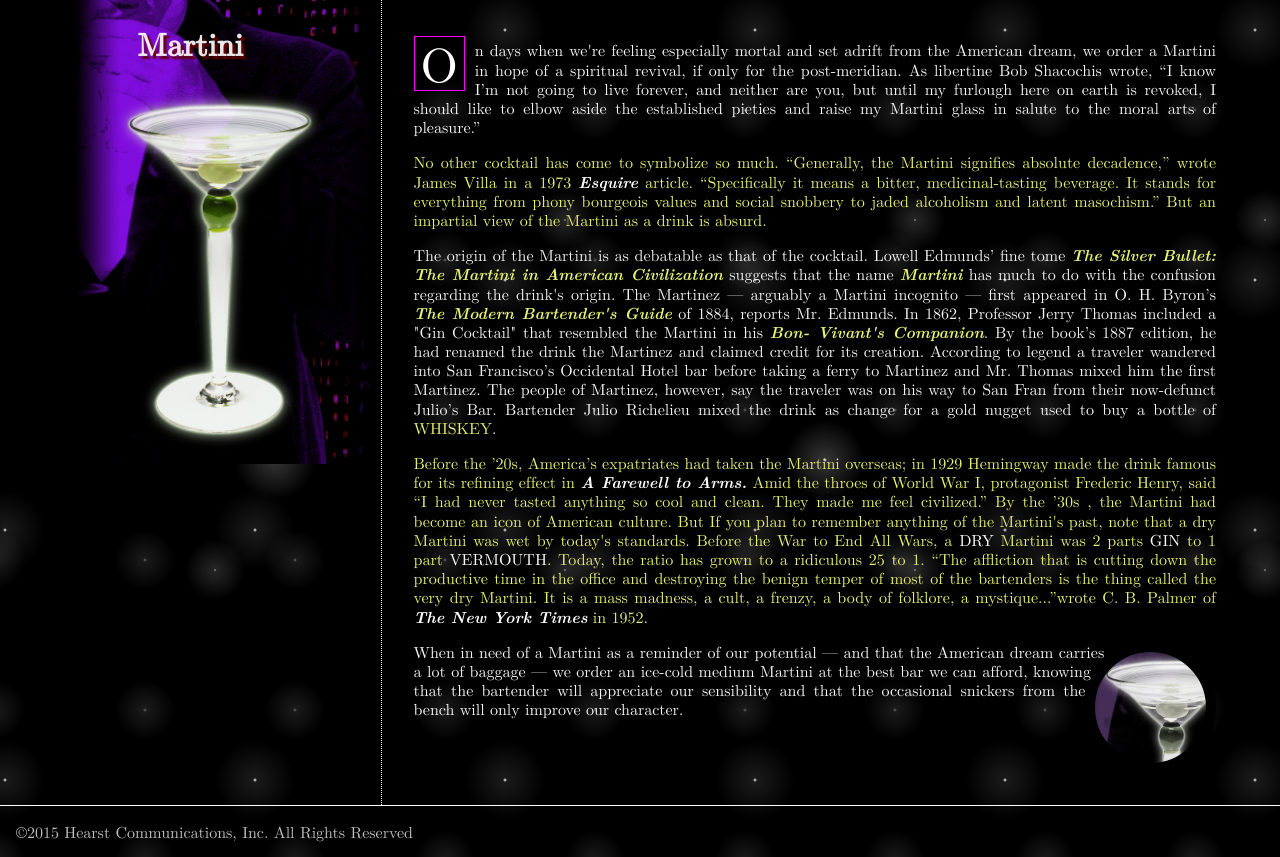
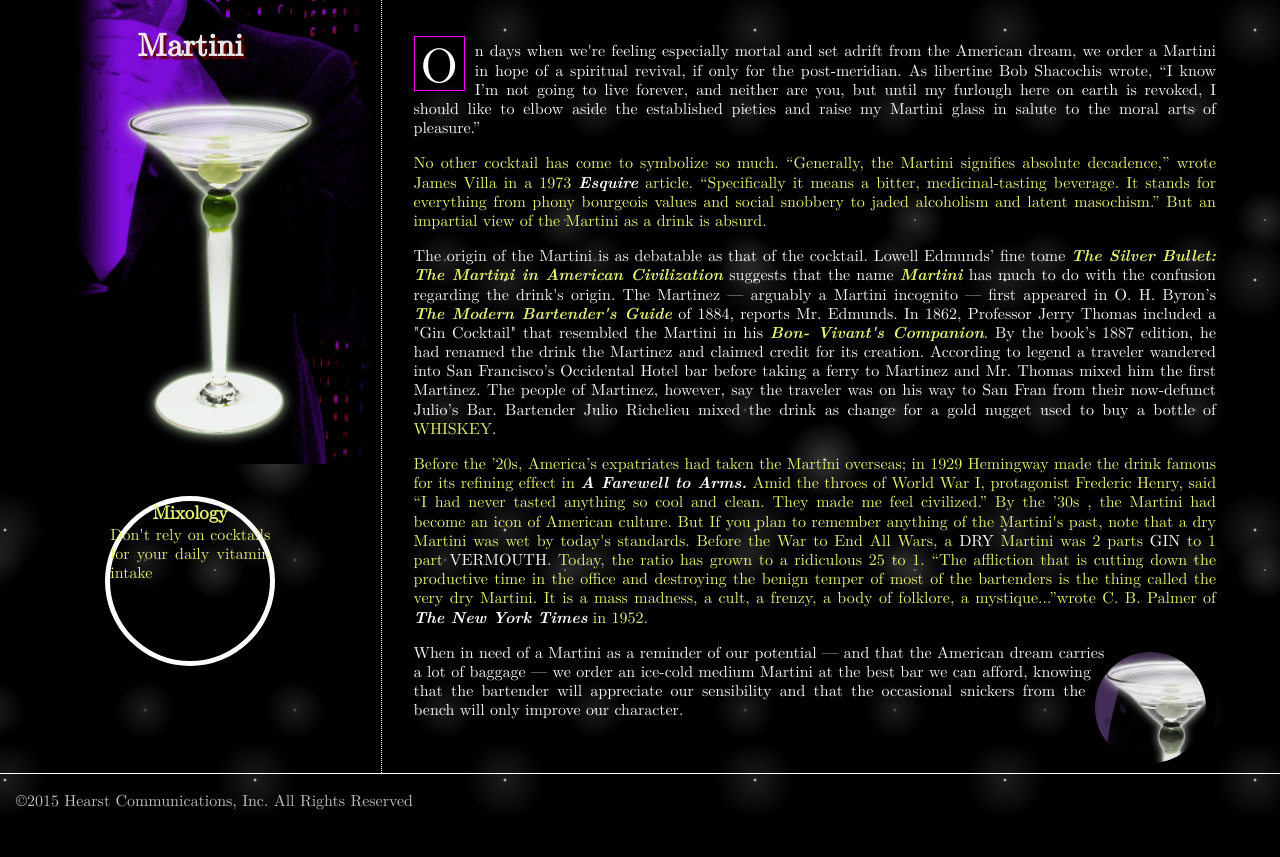
Before and after one commit to knavesmireBoy/cocktail, a PHP site: page /c1 in a window 1280 px wide. Shown: the part 365-1222 px from the top of the page. After the commit the page ends 1175 px from the top, so only its background shows below. Run offline with PHP 8.4, Linux system fonts and the light colour scheme.

Commit message:
fixed adding classes

```diff
--- a/c1/index.html
+++ b/c1/index.html
@@ -39,6 +39,10 @@ document.cookie='resolution='+Math.max(screen.width,screen.height)+'; path=/';
 <main><aside class="sidebar">
     <a href="http://www.esquire.com/food-drink/drinks/recipes/a3667/martini-drink-recipe/">Martini</a>
     <div><img src="../img/martini.jpg"></div>
+    <blockquote class="variant">
+        <h3>Mixology</h3>
+        <p>Don't rely on cocktails for your daily vitamin intake</p>
+    </blockquote>
 </aside>
 <article>
     <p>On days when we're feeling especially mortal and set adrift from the American dream, we order a Martini in hope of a spiritual revival, if only for the post-meridian. As libertine Bob Shacochis wrote, “I know I’m not going to live forever, and neither are you, but until my furlough here on earth is revoked, I should like to elbow aside the established pieties and raise my Martini glass in salute to the moral arts of pleasure.”</p>
--- a/css/main.css
+++ b/css/main.css
@@ -19,10 +19,12 @@ body {
 main {
 	position: relative;
 	overflow: hidden;
-	display: flex;
 	box-sizing: border-box;
+    display: flex;
 }
-blockquote {
+
+
+header blockquote {
 	color: silver;
 	border: 1px dotted;
 	width: 15em;
@@ -70,7 +72,7 @@ footer {
 i, cite, b, footer, footer a {
 	color: #c0c0c0;
 }
-blockquote em {
+header blockquote em {
 	font-size: .85rem;
 	font-style: normal;
 	color: snow;
@@ -96,7 +98,7 @@ header aside {
 	background-size: contain;
 }
 
-blockquote:before {
+header blockquote:before {
 	content: '_';
 	display: block;
 	width: 100%;
@@ -106,7 +108,7 @@ blockquote:before {
 	margin: -20px auto 10px;
 	text-align: center;
 }
-blockquote:after {
+header blockquote:after {
 	content: '_';
 	font-size: 0px;
 	display: block;
@@ -134,18 +136,19 @@ main aside {
 	box-sizing: border-box;
 	position: relative;
 }
-main article {
+main>article {
 	flex: 5 1 0;
 	box-sizing: border-box;
 	position: relative;
 }
-main article {
+main>article {
 	padding: 3em 4em 32em 2rem;
 	border: dotted 1px white;
 	border-width: 0 0 0 1px;
 }
-main aside, main article {
+main aside, main>article {
 	margin-bottom: -30em;
+    padding-bottom: 30em;
 }
 
 header aside h2 {
@@ -175,7 +178,7 @@ main aside a {
 	top: 1em;
     font-weight: bold;
 }
-main article h2 {
+main>article h2 {
 	background-color: transparent;
 	background-repeat: no-repeat;
 	float: right;
@@ -186,7 +189,7 @@ main article h2 {
 	border: solid 10px black;
 	filter: grayscale(80%);
 }
-main article p {
+main>article p {
 }
 nav ul>li {
 	position: relative;
@@ -219,6 +222,15 @@ nav>ul>li a {
 	height: 3rem;
 	width: 3rem;
 }
+
+.variant {
+    border: solid 5px white;
+    border-radius: 50%;
+    width: 10em;
+    height: 10em;
+    text-align: center;
+    margin: 2em auto 0;
+}
 body.show {
 	margin: 3em;
 }
@@ -229,7 +241,7 @@ h2:hover {
 a:hover {
 	color: white;
 }
-.show main article>* {
+.show main>article>* {
 	position: absolute;
 	left: -999em;
 }
@@ -274,7 +286,7 @@ nav>ul>li>a:hover {
 }
 
 
-main article>p:first-child::first-letter {
+main>article>p:first-child::first-letter {
 	color: white;
 	font-size: 300%;
 	line-height: 1.1;
@@ -284,11 +296,11 @@ main article>p:first-child::first-letter {
 	border: solid 1px magenta;
 }
 
-main article p:nth-of-type(odd) {
+main>article p:nth-of-type(odd) {
 	color: whitesmoke;
 }
 
-p em, main article p strong {
+p em, main>article p strong {
     color: white;
 }
 
@@ -296,7 +308,7 @@ p:nth-of-type(odd) em, p:nth-of-type(odd) strong {
     color: hsl(65, 80%, 70%);
 }
 
-.show main article .csstabs {
+.show main>article .csstabs {
 	position: relative;
 	left: 0;
 }
@@ -388,10 +400,10 @@ nav ul>li>a:hover + ul {
 		position: static;
 		border-width: 0;
 	}
-	main aside, main article {
+	main aside, main>article {
 		margin-bottom: 0px;
 	}
-	main article {
+	main>article {
 		padding: 4em 2em 1em;
 		border-width: 0;
 	}
--- a/js/cocktail.js
+++ b/js/cocktail.js
@@ -83,7 +83,6 @@
 		utils = speakEasy.Util,
 		con = window.console.log.bind(window),
         con2 = function(arg){
-            con(arg);
             return arg;
         },
 		ptL = _.partial,
@@ -97,7 +96,6 @@
 		thrice = curryFactory(3),
 		anCr = utils.append(),
 		klasAdd = utils.addClass,
-		klasAddVal = ptL(utils.addClassVal, _.negate(ptL(utils.isEqual, 'recipe')), 'add'),
 		klasRem = utils.removeClass,
 		doAltRecipe = utils.doAlternate(),
         deferEach = twice(doCallbacks)('each'),
@@ -125,7 +123,6 @@
 		cor = {
 			handle: function() {}
 		},
-
         identity = (function(){
             var dir = {
                 /*recipe is default view,
@@ -136,11 +133,9 @@
                 "serving suggestion": 'serving'
             }
             return function(str){
-                con(str && dir[str])
                 return str && dir[str];
             };
         }()),
-
         deferTabs = twicedefer(klasAdd)(csstabs),
 		clear = ptL(utils.lazySet, 'csstabs', csstabs, 'className'),
         csstablist = _.negate(doComp(thrice(utils.lazyVal)('contains')(doComp(utils.getClassList, csstabs)))),
@@ -149,7 +144,6 @@
 		recipe = utils.COR(doComp(onMissing, matchReg(/^R/i)), addKlasWhen),
 		method = utils.COR(doComp(onMissing, matchReg(/^M/i)), addKlasWhen),
 		serve = utils.COR(doComp(onMissing, matchReg(/^S/i)), addKlasWhen),
-
         isHead = ptL(utils.getBest, node_from_target, [doComp(recipe.handle.bind(recipe), toLower, drill([mytarget, 'innerHTML'])), cor.handle]),
         toggler = ptL(eventing, 'click', event_actions.slice(0, 1), doComp(invoke, isHead)),
 		$id = thrice(doMapBridge)('id'),
@@ -161,21 +155,16 @@
 		$tabbox = ptL(klasAdd, 'tabbox'),
 		$showtime = doComp(ptL(klasAdd, 'showtime'), utils.drillDown(['parentNode']), mycontent),
 		$noShowtime = doComp(ptL(klasRem, 'showtime'), utils.drillDown(['parentNode']), mycontent),
-
-
-
 		doIt = function () {
-            //$node = anCr(doComp(doGetEl, doExec, toggler, ptL(klasAdd, 'csstabs'), $root)('div')),
-
-			var $node = anCr(doComp(doGetEl, doExec, toggler, ptL(klasAdd, ['csstabs', 'method']), $root)('div')),
+			var $node = anCr(doComp(doGetEl, doExec, toggler, ptL(klasAdd, ['csstabs']), $root)('div')),
 				$ancr33 = anCr(doComp($tab3, $tabbox, $node)('div')),
 				$ancr2 = anCr(doComp($tab2, $tabbox, $node)('div')),
 				$ancr1 = anCr(doComp($tab1, $tabbox, $node)('div')),
 				/*$ancr3, and $recipe are not used but must run in this sequence*/
-                 $serve = anCr(doComp(twice(invoke)('Serving Suggestion'), doText, $ancr33)('h3')),
+                $serve = anCr(doComp(twice(invoke)('Serving Suggestion'), doText, $ancr33)('h3')),
 				$ancr3 = anCr(doComp(twice(invoke)('Method'), doText, $ancr2)('h3')),
 				$recipe = anCr(doComp(twice(invoke)('Recipe'), doText, $ancr1)('h3')),
-               $cb3 = anCr(doComp($tabcontent, $ancr33)('section')),
+                $cb3 = anCr(doComp($tabcontent, $ancr33)('section')),
 				$cb1 = anCr(doComp($tabcontent, $ancr1)('div')),
 				$cb2 = anCr(doComp($tabcontent, $ancr2)('ul')),
 				page = lookup[utils.getBody().id];
@@ -190,8 +179,6 @@
 
     recipe.setSuccessor(method);
 	method.setSuccessor(serve);
-
-
     _.each(utils.getByTag('a', $('nav')), ptL(utils.invokeWhen, utils.getNext, doComp(utils.removeNodeOnComplete, utils.getNext)));
 
 }());
--- a/js/tabs.js
+++ b/js/tabs.js
@@ -46,8 +46,9 @@
 		onMissing = ptL(comp, ptL(utils.invokeWhen, csstablist, _.identity), toLower, doGet('input')),
 		recipe = utils.COR(comp(onMissing, matchReg(/^R/i)), addKlasWhen),
 		method = utils.COR(comp(onMissing, matchReg(/^M/i)), addKlasWhen),
-		serve = utils.COR(comp(onMissing, matchReg(/^S/i)), addKlasWhen);
+		serve = utils.COR(comp(onMissing, matchReg(/^S/i)), addKlasWhen),
+        getBest = ptL(utils.getBest, node_from_target, [comp(recipe.handle.bind(recipe), toLower, drill([mytarget, 'innerHTML'])), cor.handle]);
 	recipe.setSuccessor(method);
 	method.setSuccessor(serve);
-	utils.eventer('click', event_actions.slice(0), comp(invokey, ptL(utils.getBest, node_from_target, [comp(recipe.handle.bind(recipe), toLower, drill([mytarget, 'innerHTML'])), cor.handle])), utils.findByClass('csstabs')).execute();
+	utils.eventer('click', event_actions.slice(0), comp(invokey, getBest), utils.findByClass('csstabs')).execute();
 }());
```
